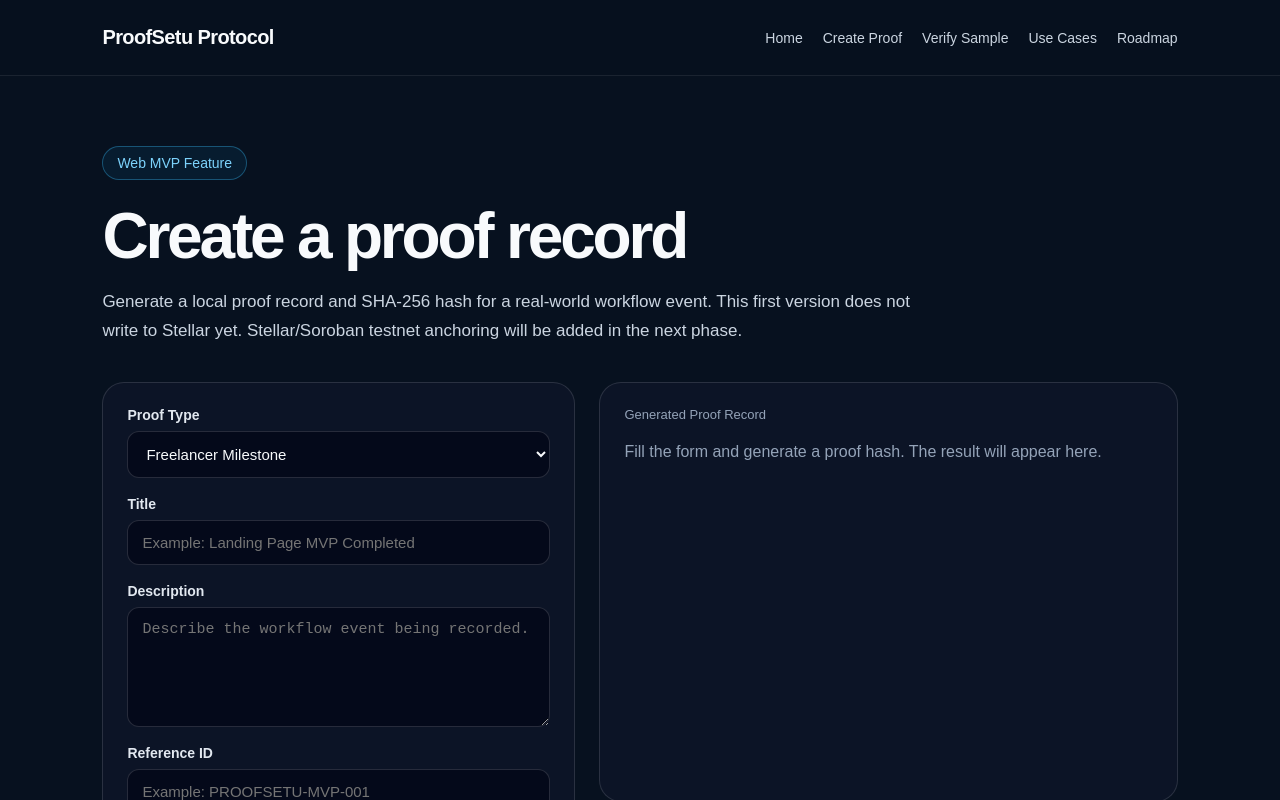
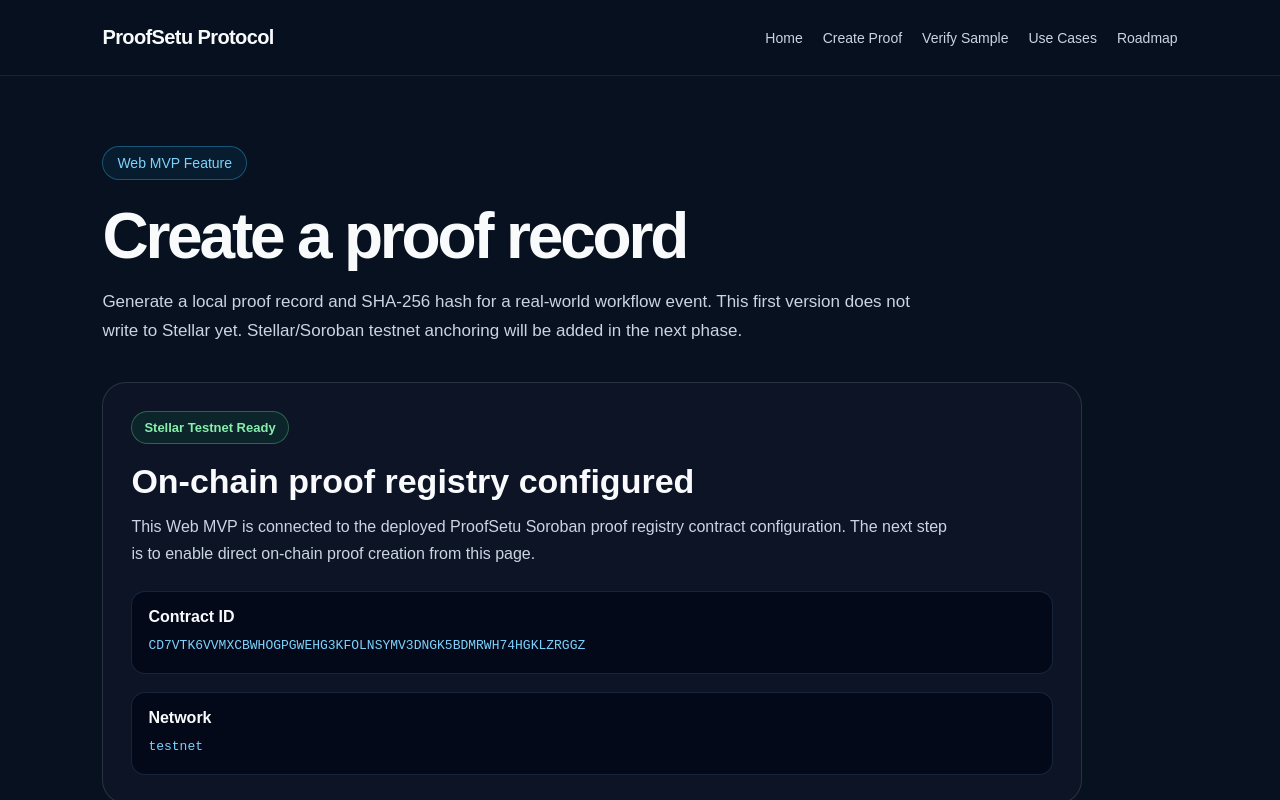
Before and after one commit to kaulastudies/ProofSetu-Protocol, a Next.js app in the folder apps/web/: page /create in a window 1280 px wide. Shown: the top 800 px of the page. Built offline with nearby package versions, Linux system fonts and the light colour scheme.

Commit message:
Show Stellar testnet config on Create Proof page

```diff
--- a/apps/web/app/create/page.tsx
+++ b/apps/web/app/create/page.tsx
@@ -1,6 +1,7 @@
 "use client";
 
 import { useState } from "react";
+import { STELLAR_TESTNET_CONFIG } from "../../lib/stellar-testnet";
 
 type ProofRecord = {
   proof_id: string;
@@ -88,6 +89,29 @@
             Stellar/Soroban testnet anchoring will be added in the next phase.
           </p>
         </div>
+
+    <div className="verify-card" style={{ marginBottom: "24px" }}>
+      <div className="verify-status">Stellar Testnet Ready</div>
+
+      <h2>On-chain proof registry configured</h2>
+
+      <p className="verify-description">
+        This Web MVP is connected to the deployed ProofSetu Soroban proof
+        registry contract configuration. The next step is to enable direct
+        on-chain proof creation from this page.
+      </p>
+
+      <div className="hash-box">
+        <strong>Contract ID</strong>
+        <code>{STELLAR_TESTNET_CONFIG.contractId}</code>
+      </div>
+
+      <div className="hash-box">
+        <strong>Network</strong>
+        <code>{STELLAR_TESTNET_CONFIG.network}</code>
+      </div>
+    </div>
+
 
         <div className="form-grid">
           <form className="proof-form" onSubmit={handleSubmit}>
```
